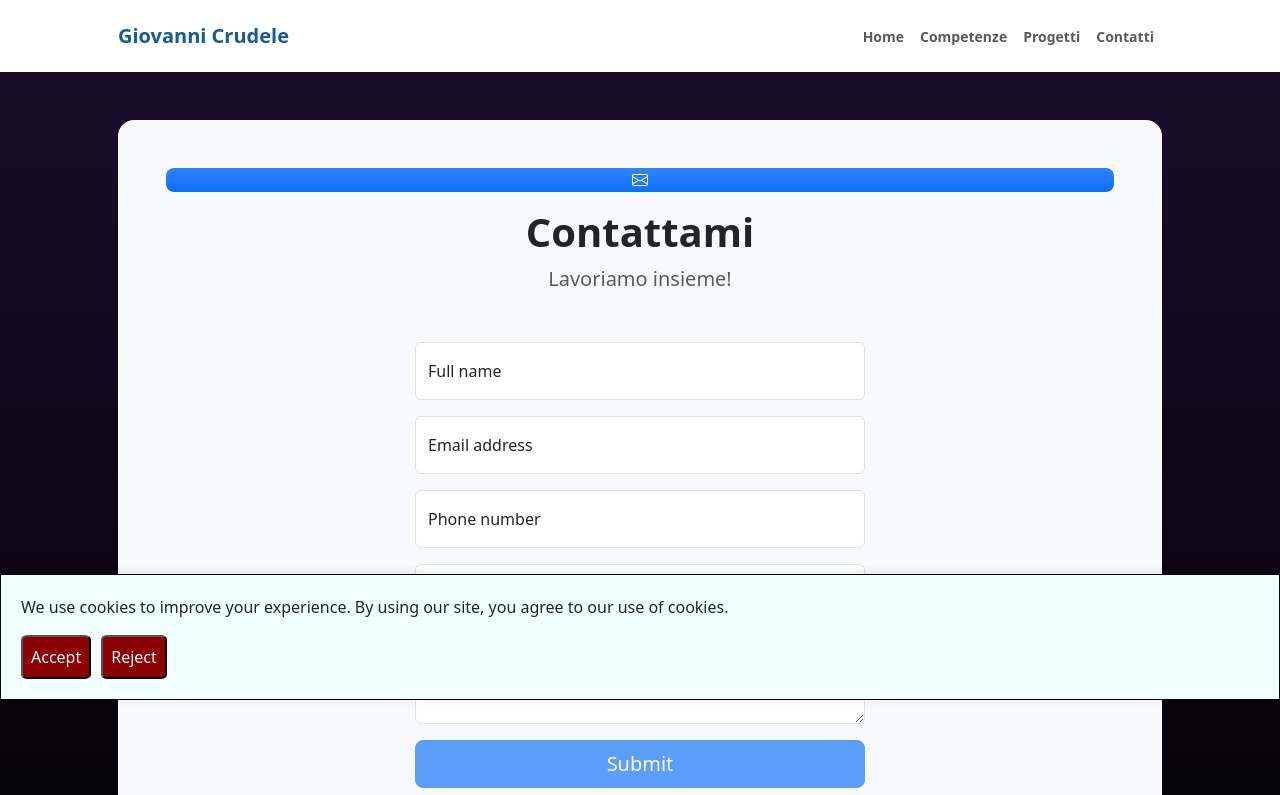
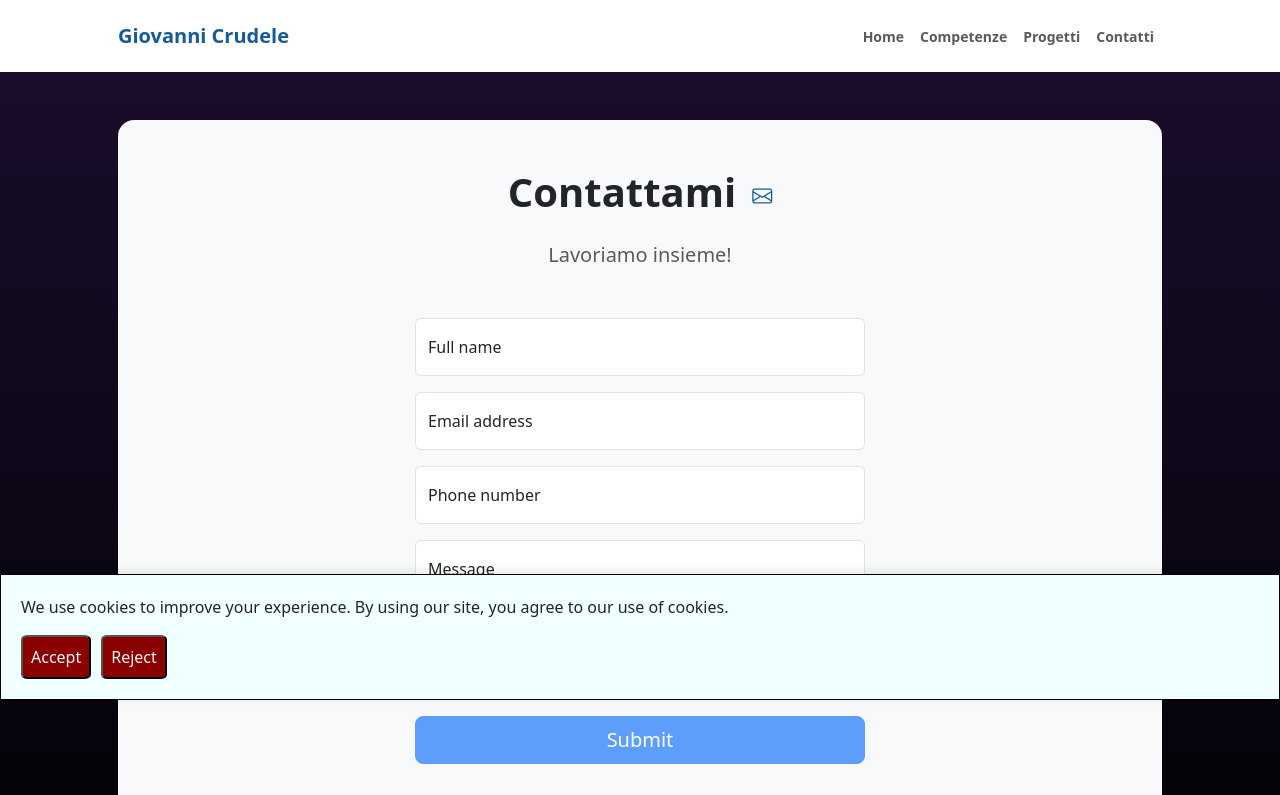
Before and after one commit to JarielGFox/neonsunset, a Vue app: page /contacts in a window 1280 px wide. Shown: the top 795 px of the page. Built offline with nearby package versions, Linux system fonts and the light colour scheme.

Commit message:
small css fix

```diff
--- a/src/views/Contacts.vue
+++ b/src/views/Contacts.vue
@@ -18,17 +18,17 @@ export default {
             <!-- Contact Section-->
             <div class="bg-light rounded-4 py-5 px-4 px-md-5">
                 <div class="text-center mb-5">
-                    <div class="feature bg-primary bg-gradient text-white rounded-3 mb-3"><i class="bi bi-envelope"></i></div>
-                    <h1 class="fw-bolder">Contattami</h1>
+                    <div class="d-flex align-items-center justify-content-center feature mb-3">
+                        <h1 class="me-3 fw-bolder">Contattami</h1>
+                        <i class="text-sea bi bi-envelope fs-5"></i>
+                    </div>
                     <span class="lead fw-normal text-muted mb-0">Lavoriamo insieme!</span>
                 </div>
                 <!-- Fare il form funzionante col back-end -->
-                    <MailForm />
+                <MailForm />
             </div>
         </div>
     </section>
 </template>
 
-<style>
-
-</style>
+<style></style>
```
